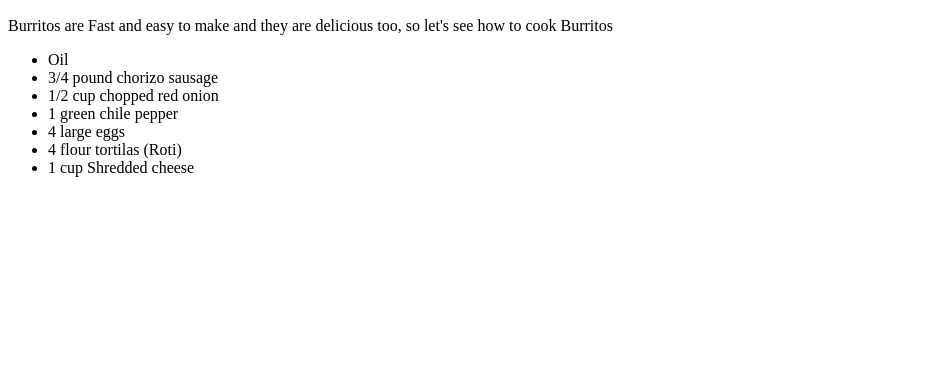
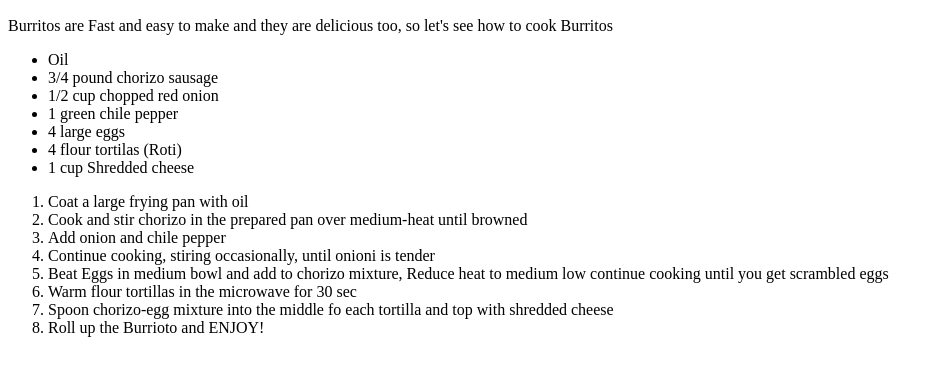
Before and after one commit to sahilsea/odin-recipes, a plain HTML site: page recipes/Burritos.html in a window 1280 px wide. Shown: the part 99-470 px from the top of the page, without its empty margins (0-944 px from the left). Drawn offline with Linux system fonts and the light colour scheme.

Commit message:
Feat: Steps to cook Burritos

```diff
--- a/recipes/Burritos.html
+++ b/recipes/Burritos.html
@@ -22,5 +22,19 @@
 			<li> 4 flour tortilas (Roti) </li>
 			<li> 1 cup Shredded cheese </li>
 		</ul>
+
+		<!--Burritos Steps -->
+		<ol>
+			<li> Coat a large frying pan with oil </li>
+			<li> Cook and stir chorizo in the prepared pan over medium-heat until browned </li>
+			<li> Add onion and chile pepper </li>
+			<li> Continue cooking, stiring occasionally, until onioni is tender </li>
+			<li> Beat Eggs in medium bowl and add to chorizo mixture, Reduce heat to medium low
+				continue cooking until you get scrambled eggs </li>
+			<li> Warm flour tortillas in the microwave for 30 sec </li>
+			<li> Spoon chorizo-egg mixture into the middle fo each tortilla and top with
+				shredded cheese </li>
+			<li> Roll up the Burrioto and ENJOY! </li>
+		</ol>
 	</body>
 </html>
```
